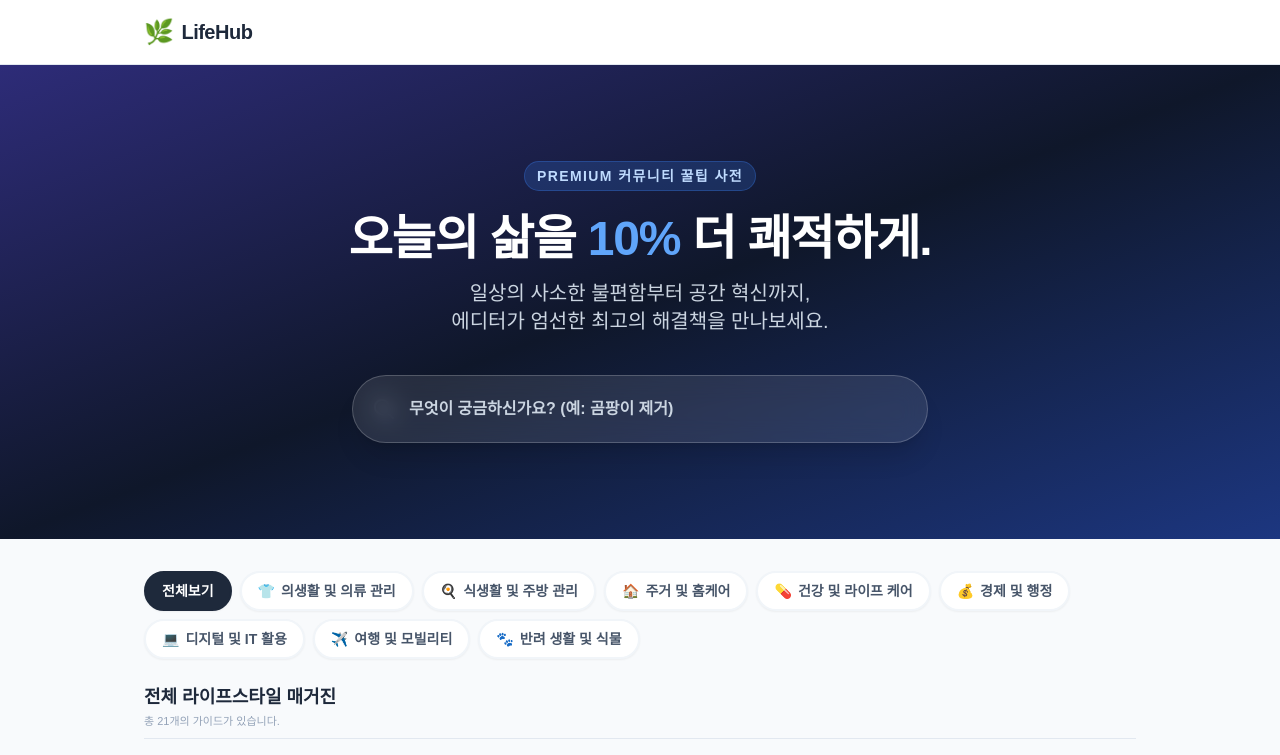
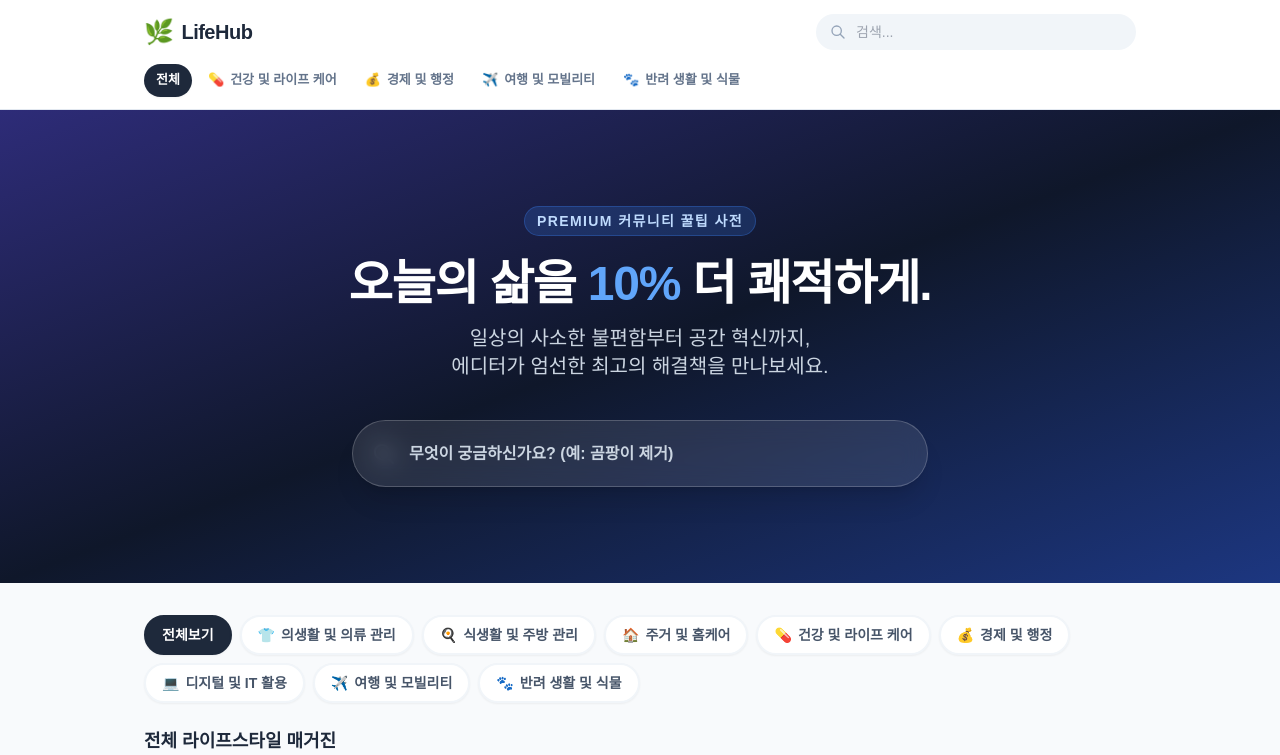
Before and after one commit to na019-jpg/lifehub, a React (Vite) app: page / in a window 1280 px wide. Shown: the top 755 px of the page. Built offline with nearby package versions, Linux system fonts and the light colour scheme; a web font is replaced by a local one.

Commit message:
UI: Enhance navigation and recommendations

```diff
--- a/src/components/NavBar.jsx
+++ b/src/components/NavBar.jsx
@@ -1,10 +1,18 @@
-import React from 'react';
-import { Link, useLocation } from 'react-router-dom';
+import React, { useState } from 'react';
+import { Link, useLocation, useNavigate, useSearchParams } from 'react-router-dom';
 import { useContent } from '../contexts/ContentContext';
 
 export default function NavBar() {
   const { pathname } = useLocation();
   const { data } = useContent();
+  const navigate = useNavigate();
+  const [searchParams] = useSearchParams();
+  const [searchQuery, setSearchQuery] = useState(searchParams.get('q') || '');
+
+  const handleSearch = (e) => {
+    e.preventDefault();
+    navigate(`/?q=${encodeURIComponent(searchQuery)}`);
+  };
 
   // Filter categories that have at least 1 post
   const activeCategories = data.categories.filter(category =>
@@ -12,12 +20,57 @@ export default function NavBar() {
   );
 
   return (
-    <nav className="bg-white/90 backdrop-blur-md border-b border-slate-200 sticky top-0 z-50">
+    <nav className="bg-white/95 backdrop-blur-md border-b border-slate-200 sticky top-0 z-50">
       <div className="container mx-auto px-4 max-w-5xl">
-        <div className="flex items-center justify-center md:justify-start h-16">
-          <Link to="/" className="text-xl font-black tracking-tight flex items-center gap-2 text-slate-800 shrink-0 hover:text-indigo-600 transition-colors">
-            <span className="text-2xl">🌿</span> LifeHub
-          </Link>
+        <div className="flex flex-col">
+          {/* Top Row: Logo and Search */}
+          <div className="flex items-center justify-between h-16">
+            <Link to="/" className="text-xl font-black tracking-tight flex items-center gap-2 text-slate-800 shrink-0 hover:text-indigo-600 transition-colors">
+              <span className="text-2xl">🌿</span> LifeHub
+            </Link>
+
+            <form onSubmit={handleSearch} className="relative max-w-xs w-full ml-4 hidden sm:block">
+              <input
+                type="text"
+                placeholder="검색..."
+                value={searchQuery}
+                onChange={(e) => setSearchQuery(e.target.value)}
+                className="w-full pl-10 pr-4 py-2 bg-slate-100 border-none rounded-full text-sm font-medium focus:bg-white focus:ring-2 focus:ring-indigo-100 transition-all outline-none"
+              />
+              <span className="absolute left-3.5 top-1/2 -translate-y-1/2 text-slate-400">
+                <svg xmlns="http://www.w3.org/2000/svg" className="h-4 w-4" fill="none" viewBox="0 0 24 24" stroke="currentColor">
+                  <path strokeLinecap="round" strokeLinejoin="round" strokeWidth={2} d="M21 21l-6-6m2-5a7 7 0 11-14 0 7 7 0 0114 0z" />
+                </svg>
+              </span>
+            </form>
+          </div>
+
+          {/* Bottom Row: Category Navigation */}
+          <div className="flex items-center gap-1 overflow-x-auto no-scrollbar pb-3 -mx-4 px-4 sm:mx-0 sm:px-0">
+            <Link
+              to="/"
+              className={`whitespace-nowrap px-3 py-1.5 rounded-full text-[13px] font-bold transition-all ${
+                pathname === '/' && !searchParams.get('cat')
+                  ? 'bg-slate-800 text-white shadow-sm'
+                  : 'text-slate-500 hover:text-slate-800 hover:bg-slate-50'
+              }`}
+            >
+              전체
+            </Link>
+            {activeCategories.map(cat => (
+              <Link
+                key={cat.id}
+                to={`/?cat=${cat.id}`}
+                className={`whitespace-nowrap px-3 py-1.5 rounded-full text-[13px] font-bold transition-all flex items-center gap-1.5 ${
+                  searchParams.get('cat') === cat.id
+                    ? 'bg-indigo-600 text-white shadow-sm'
+                    : 'text-slate-500 hover:text-slate-800 hover:bg-slate-50'
+                }`}
+              >
+                <span>{cat.icon}</span> {cat.name}
+              </Link>
+            ))}
+          </div>
         </div>
       </div>
     </nav>
--- a/src/pages/Home.jsx
+++ b/src/pages/Home.jsx
@@ -1,18 +1,33 @@
-import React, { useState, useMemo } from 'react';
-import { Link } from 'react-router-dom';
+import React, { useState, useMemo, useEffect } from 'react';
+import { Link, useSearchParams } from 'react-router-dom';
 import { useContent } from '../contexts/ContentContext';
 import PostCard from '../components/PostCard';
 import SeoHelmet from '../components/SeoHelmet';
 
 export default function Home() {
   const { data } = useContent();
-  const [activeCategory, setActiveCategory] = useState('all');
+  const [searchParams, setSearchParams] = useSearchParams();
+
+  const activeCategory = searchParams.get('cat') || 'all';
+  const searchQuery = searchParams.get('q') || '';
   const [activeSubcategory, setActiveSubcategory] = useState('all');
-  const [searchQuery, setSearchQuery] = useState('');
 
-  // Handle active category change
+  // Handle category change via URL
   const handleCategoryClick = (catId) => {
-    setActiveCategory(catId);
+    const newParams = new URLSearchParams(searchParams);
+    if (catId === 'all') newParams.delete('cat');
+    else newParams.set('cat', catId);
+    newParams.delete('q'); // Clear search when switching categories
+    setSearchParams(newParams);
+    setActiveSubcategory('all');
+  };
+
+  // Handle search change via URL
+  const handleSearchChange = (query) => {
+    const newParams = new URLSearchParams(searchParams);
+    if (!query) newParams.delete('q');
+    else newParams.set('q', query);
+    setSearchParams(newParams);
   };
 
   // Get current category object
@@ -79,7 +94,7 @@ export default function Home() {
               type="text"
               placeholder="무엇이 궁금하신가요? (예: 곰팡이 제거)"
               value={searchQuery}
-              onChange={e => setSearchQuery(e.target.value)}
+              onChange={e => handleSearchChange(e.target.value)}
               className="w-full pl-14 pr-6 py-4 md:py-5 bg-white/10 backdrop-blur-md border border-white/20 focus:bg-white focus:text-slate-900 focus:border-blue-400 rounded-full outline-none transition-all font-bold text-white placeholder-slate-300 shadow-xl text-[16px]"
             />
           </div>
@@ -91,7 +106,7 @@ export default function Home() {
         <div className="mb-4">
           <div className="flex flex-wrap gap-2">
             <button
-              onClick={() => {setActiveCategory('all'); setActiveSubcategory('all');}}
+              onClick={() => handleCategoryClick('all')}
               className={`px-4 py-2 rounded-full font-bold text-sm transition-all shadow-sm ${
                 activeCategory === 'all'
                   ? 'bg-slate-800 text-white border-2 border-slate-800'
@@ -103,7 +118,7 @@ export default function Home() {
             {data.categories.map(c => (
               <button
                 key={c.id}
-                onClick={() => {setActiveCategory(c.id); setActiveSubcategory('all');}}
+                onClick={() => handleCategoryClick(c.id)}
                 className={`px-4 py-2 rounded-full font-bold text-sm flex items-center gap-1.5 transition-all shadow-sm ${
                   activeCategory === c.id
                     ? 'bg-blue-600 text-white border-2 border-blue-600'
@@ -160,7 +175,7 @@ export default function Home() {
           </div>
           {(searchQuery || activeCategory !== 'all') && (
             <button
-              onClick={() => {setSearchQuery(''); setActiveCategory('all'); setActiveSubcategory('all');}}
+              onClick={() => {handleCategoryClick('all');}}
               className="text-[11px] font-bold text-slate-400 hover:text-slate-600"
             >
               초기화 ✕
```
Also changed, not shown: src/pages/PostDetail.jsx (+29 -41 lines).
